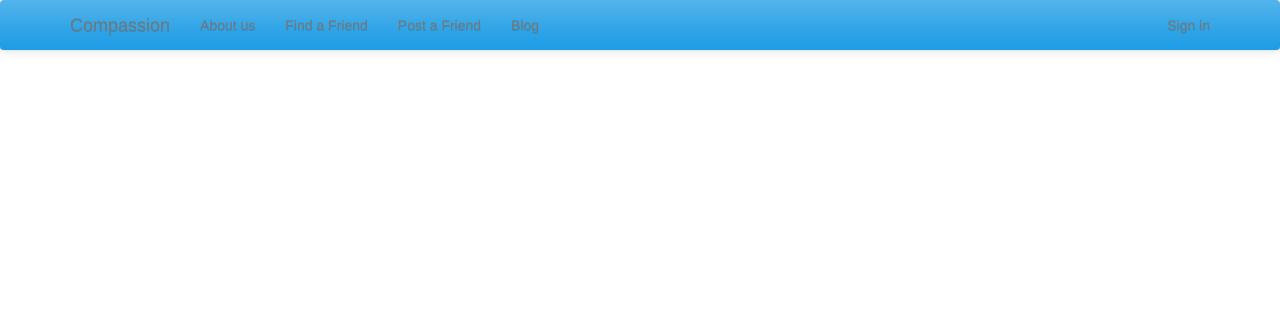
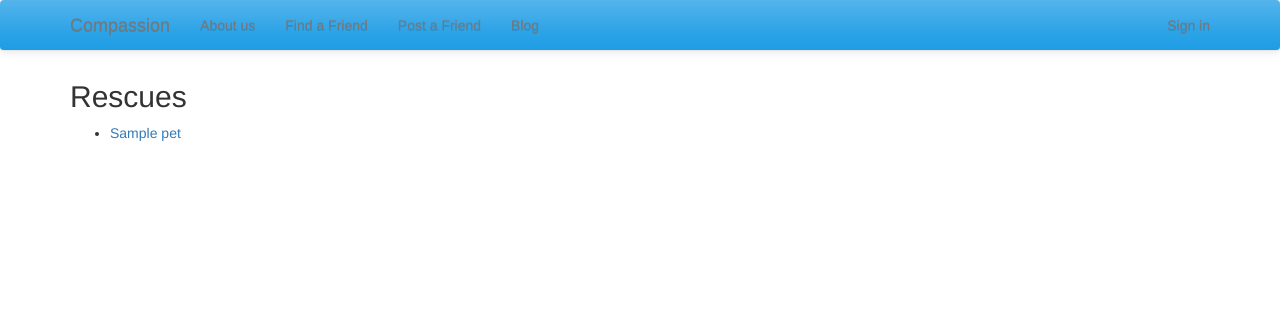
Before and after one commit to badrihippo/compassion.sssnet.tk, a Flask app: template compassion/templates/accounts/user_profile.htm in a window 1280 px wide. Shown: the top 311 px of the page. Run offline with Flask 2, Linux system fonts and the light colour scheme; the template is opened without the code that fills it: most values are stand-ins (such as "Sample title", 1, 10 or a date in 2020); some libraries are stand-ins or nearby versions.

Commit message:
Add rescued pet info to models and profile page

```diff
--- a/compassion/models.py
+++ b/compassion/models.py
@@ -72,3 +72,4 @@ class Pet(db.Document):
     description = db.StringField()
     is_adopted = db.BooleanField(default=False)
     photos = db.ListField(db.ImageField(size=(800,600, True)))
+    rescuer = db.GenericReferenceField(choices=(User, RescueGroup))
--- a/compassion/templates/accounts/user_profile.htm
+++ b/compassion/templates/accounts/user_profile.htm
@@ -4,4 +4,11 @@
 <h1>{{ user.first_name }} {{ user.last_name }}</h1>
 {% if user.avatar %}<img src="{{ user.avatar }}" class="profile-avatar" />{% endif %}
 <p>{{ user.about_me }}</p>
+
+<h2>Rescues</h2>
+<ul>
+  {% for pet in pets %}
+  <li><a href="{{ url_for('pet_profile', petid=pet.id) }}">{{ pet.name }}</a></li>
+  {% endfor %}
+</ul>
 {% endblock %}
```
Also changed, not shown: compassion/views.py (+4 -3 lines).
